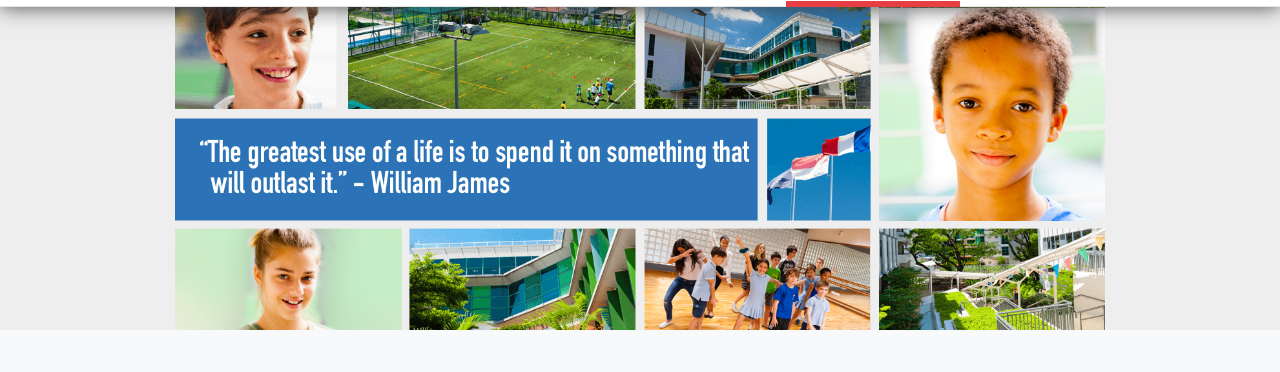
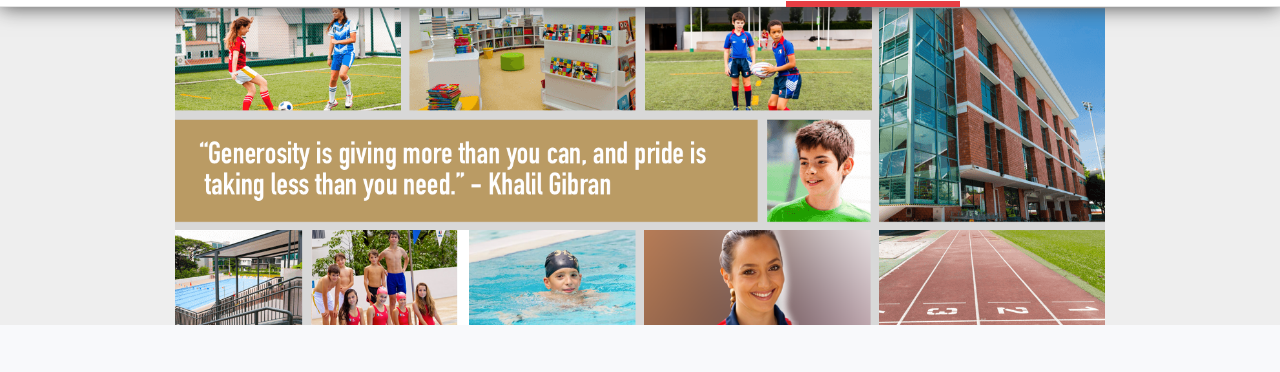
Before and after one commit to amolc/lfs, a website: page public/index.html at #/brochure in a window 1280 px wide. Shown: the part 153-525 px from the top of the page. Drawn offline with nearby package versions, Linux system fonts and the light colour scheme.

Commit message:
banner change

```diff
--- a/public/templates/brochure.html
+++ b/public/templates/brochure.html
@@ -2,7 +2,7 @@
     <!-- Main jumbotron for a primary marketing message or call to action -->
     <div class="jumbotron">
       <div class="container">
-        <img src="img/donation-banner.png" class="img-responsive" style="margin: 0 auto;">
+        <img src="img/download-banner.png" class="img-responsive" style="margin: 0 auto;">
       </div>
     </div>
     <section class="donors">
```
Also changed, not shown: public/img/download-banner.png (added).
